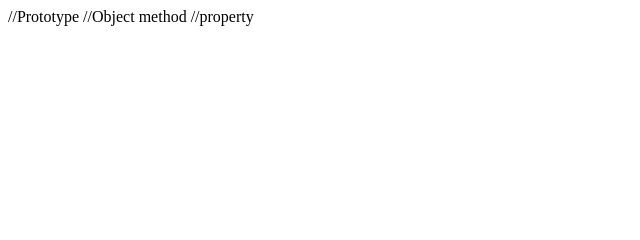
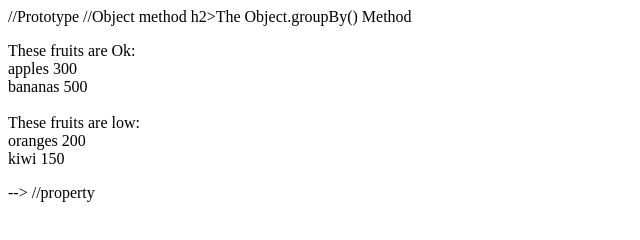
Before and after one commit to faruqsoft/basic-object, a plain HTML site: page index.html in a window 1280 px wide. Shown: the whole page, without its empty margins (0-640 px from the left). Drawn offline with Linux system fonts and the light colour scheme.

Commit message:
full practice

```diff
--- a/index.html
+++ b/index.html
@@ -333,7 +333,7 @@ document.getElementById("demo").innerHTML = text;
         ["bananas", 500]
     ];
     const myObj = Object.fromEntries(fruits);
-    document.getElementById("demo").innerHTML = myObj.pears;
+    document.getElementById("demo").innerHTML = myObj.pears
 </script>
 -->
 
@@ -357,7 +357,7 @@ document.getElementById("demo").innerHTML = text;
 </script>
 -->
 
-<!--
+
 h2>The Object.groupBy() Method</h2>
 
 <p id="demo"></p>
@@ -372,18 +372,32 @@ h2>The Object.groupBy() Method</h2>
     ];
 
     // Callback function to select low volumes
-    function myCallback({ quantity }) {
+    function myCallback({ quantity }) {   //The { quantity } inside the function parameter means:
+        //"Take the quantity property from the object passed as an argument and make it
+        //directly available as a local variable quantity within the function."
         return quantity > 200 ? "ok" : "low";
     }
+    // const fruit = { name: "apples", quantity: 300 };
+    // function processFruit(fruit) {
+    //     return fruit.quantity > 200 ? "ok" : "low";
+    // }
+
 
     // Group by ok and low
     const result = Object.groupBy(fruits, myCallback);
 
     // Display Results
     let text ="These fruits are Ok: <br>";
-    for (let [x,y] of result.ok.entries()) {
-        text += y.name + " " + y.quantity + "<br>";
+    for (let [x,y] of result.ok.entries()) {//each {}/object are under fruits []/array ,so they have index nad value
+        text += y.name + " " + y.quantity + "<br>";//x={} index no. and y ={} value
     }
+    // const fruits = ["apples", "bananas"];
+    // for (let [index, value] of fruits.entries()) {
+    //     console.log(index, value);
+    // }
+    // Output:
+    // 0 "apples"
+    // 1 "bananas"
 
     text += "<br>These fruits are low: <br>";
     for (let [x,y] of result.low.entries()) {
@@ -428,8 +442,8 @@ document.getElementById("demo").innerHTML = keys;
     };
 
     let txt = "";
-    for (let x in person) {
-        txt += person[x] + " ";
+    for (let x in person) {//x is the variable used in the for...in loop to iterate over the keys (property names) of the person object.
+        txt += person[x] + " ";//x will take the name of one property in the person object (as a string).
     }
 
     document.getElementById("demo").innerHTML = txt;
```
